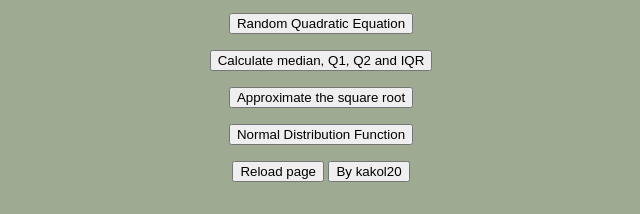
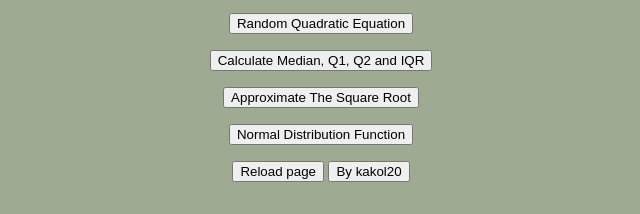
Before and after one commit to kakol20/Experimental-V2, a plain HTML site: page index.html in a window 1280 px wide. Shown: the part 289-503 px from the top of the page, 319-959 px from the left. Drawn offline with Linux system fonts and the light colour scheme.

Commit message:
Capitalisation

```diff
--- a/index.html
+++ b/index.html
@@ -66,12 +66,12 @@
     </p>
 
     <p>
-        <button onclick="medianIQR()">Calculate median, Q1, Q2 and IQR</button>
+        <button onclick="medianIQR()">Calculate Median, Q1, Q2 and IQR</button>
         <div id="IQR"></div>
     </p>
 
     <p>
-        <button onclick="approxSqrt()">Approximate the square root</button>
+        <button onclick="approxSqrt()">Approximate The Square Root</button>
         <div id="approxSqrt"></div>
     </p>
 
```
